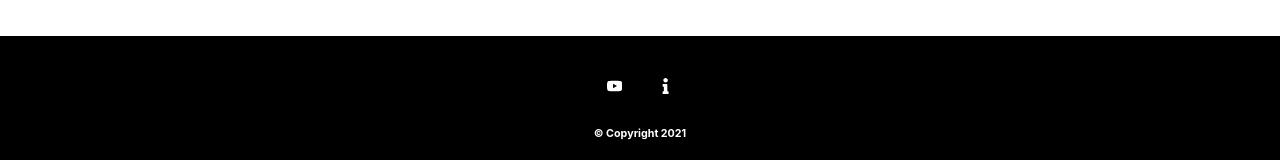
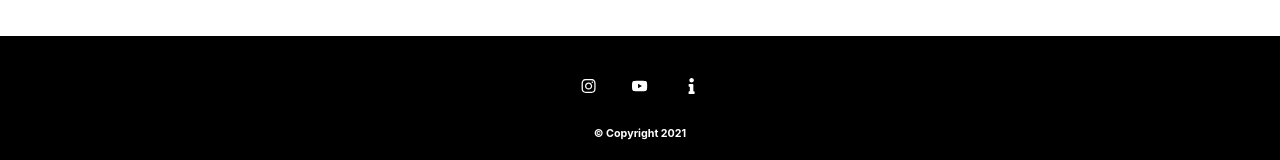
Before and after one commit to raulduk3/raulduke, a Next.js app: page / in a window 1280 px wide. Shown: the part 764-924 px from the top of the page. Built offline with nearby package versions, Linux system fonts and the light colour scheme.

Commit message:
very nice

```diff
--- a/components/ui/footer.tsx
+++ b/components/ui/footer.tsx
@@ -8,7 +8,7 @@ const Footer : React.FC = ({ children }) => {
         <div className={style.footer}>
             <div className={style.row}>
                 <div className={style.row}>
-                    {/* <Link href="https://www.instagram.com/raulduk3" passHref><FaInstagram></FaInstagram></Link> */}
+                    <Link href="https://www.instagram.com/rauldukevfx/" passHref><FaInstagram></FaInstagram></Link>
                     <Link href="https://www.youtube.com/channel/UCtn5rjH9-l1LeHULyc8udwQ" passHref><FaYoutube></FaYoutube></Link>
                     <Link href="https://link.raulduke.com" passHref><FaInfo></FaInfo></Link>
                 </div>
```
